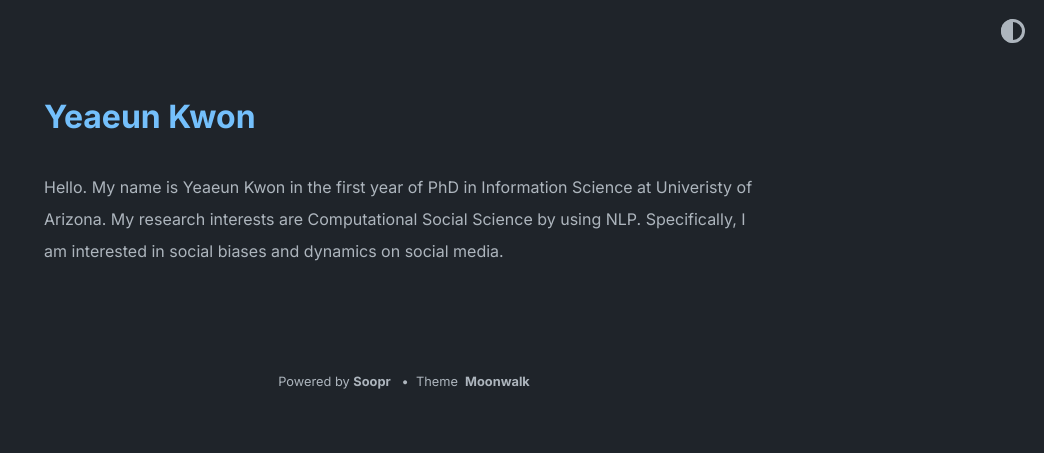
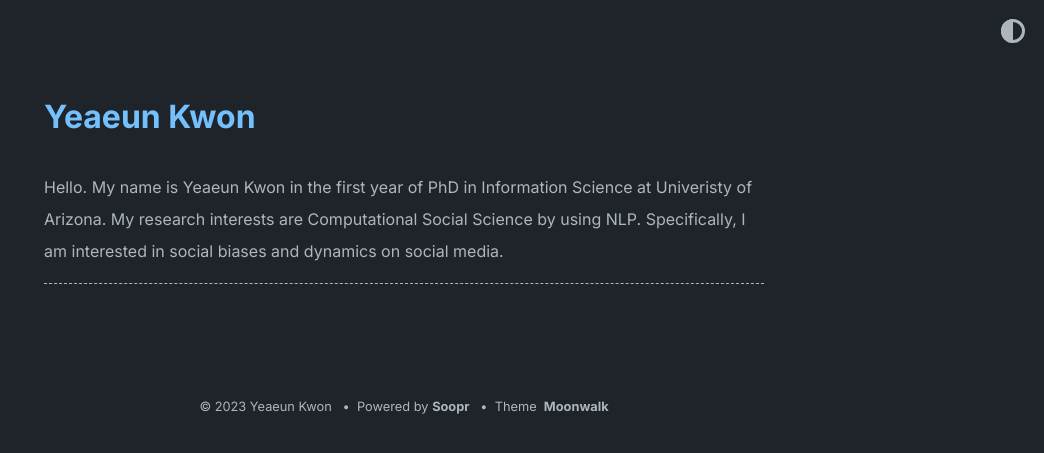
Before and after one commit to yeaeunkwon/yeaeunkwon.github.io, a Jekyll site: the page built from index.md, in a window 1280 px wide. Shown: the top 453 px of the page, without its empty margins (236-1280 px from the left). Built offline with Jekyll 4.4.1, drawn with Linux system fonts in a browser that asks for light colours.

Commit message:
Update _config.yml

```diff
--- a/_config.yml
+++ b/_config.yml
@@ -20,15 +20,15 @@
   back_home_text: "home.." # customize text for homepage link in post layout
   date_format: "%Y-%m-%d" # customize how date is formatted
   show_description: true # show blog description
-  show_navbar: false # show horizontal navbar
-  show_footer: false # show footer links in home page,add in _data/home.yml
-  show_copyright: false # show copyright notice in footer
+  show_navbar: ture # show horizontal navbar
+  show_footer: true # show footer links in home page,add in _data/home.yml
+  show_copyright: true # show copyright notice in footer
   # following keys are using to create home layout
   show_projects: false # show projects as cards, add in _data/home.yml
   show_blog: false # show blog posts added in _posts
   show_old_projects: false # show old projects as cards, add in _data/home.yml
   show_misc_list: false # show generic vertical list for misc details, add _data/home.yml
-  show_reading_time: false # show number of words and reading time in the blog posts
+  show_reading_time: true # show number of words and reading time in the blog posts
   show_tags: true # show tags in a blog posts
   # options for "home" page
   home:
```
